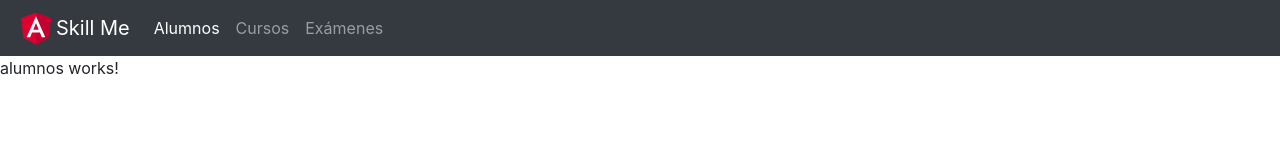
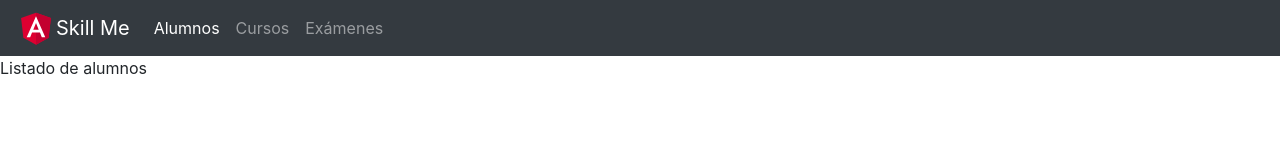
Before and after one commit to alverto84/Academia-Angular, an Angular app: page /alumnos in a window 1280 px wide. Shown: the top 160 px of the page. Built offline with nearby package versions, Linux system fonts and the light colour scheme.

Commit message:
Componentes sin cuerpo

```diff
--- a/src/app/components/alumnos/alumnos.component.html
+++ b/src/app/components/alumnos/alumnos.component.html
@@ -1 +1 @@
-<p>alumnos works!</p>
+<p>{{titulo}}</p>
```
